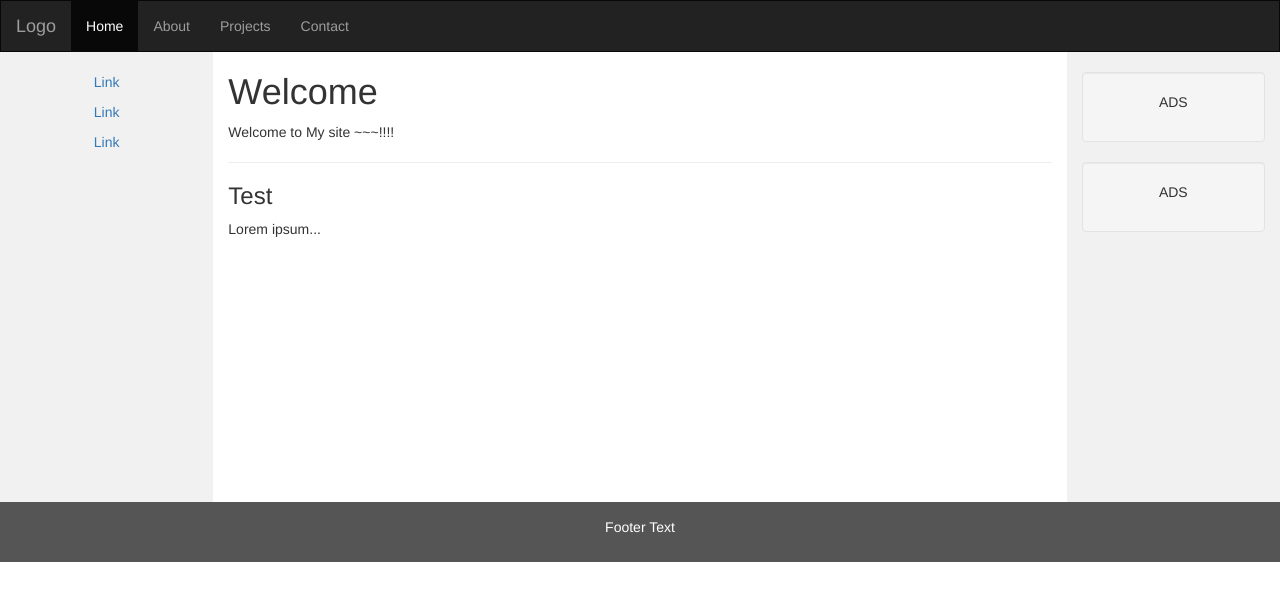
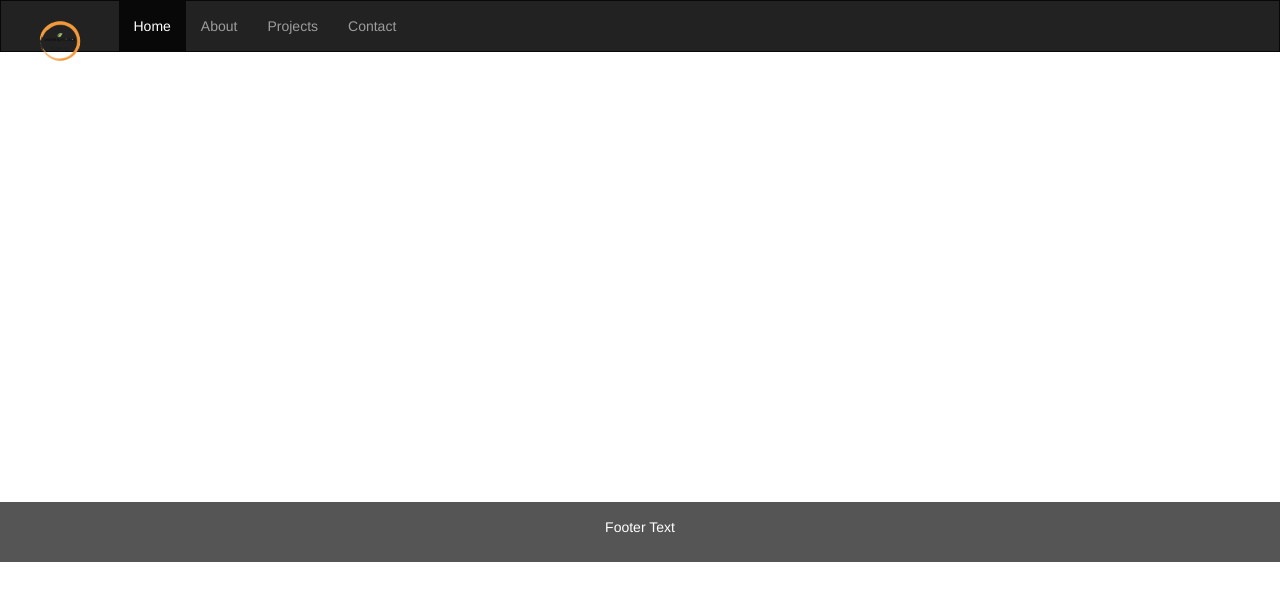
Before and after one commit to ElenaPopD/DjangoProject_website_MoonLightRelax, a Django app: page / in a window 1280 px wide. Shown: the top 601 px of the page. Run offline with Django 5.2, Linux system fonts and the light colour scheme; some libraries are stand-ins or nearby versions.

Commit message:
added styling

```diff
--- a/moonlight_relax/settings.py
+++ b/moonlight_relax/settings.py
@@ -137,7 +137,7 @@
     INTERNAL_IPS = [ip[: ip.rfind(".")] + ".1" for ip in ips] + ["192.168.65.1", "127.0.0.1", "10.0.2.2"]
 
 MEDIA_URL = "/media/"
-MEDIA_ROOT = "services_images/"
+MEDIA_ROOT = "services_images"
 
 EMAIL_BACKEND = 'django.core.mail.backends.smtp.EmailBackend'
 EMAIL_HOST = 'smtp.gmail.com'
--- a/salon/templates/homepage.html
+++ b/salon/templates/homepage.html
@@ -51,7 +51,7 @@
         <span class="icon-bar"></span>
         <span class="icon-bar"></span>
       </button>
-      <a class="navbar-brand" href="#">Logo</a>
+      <a class="navbar-brand" href="#"><img height="50px" src ="http://localhost:8000/media/services_images/logo_moonlight.png"/></a>
     </div>
     <div class="collapse navbar-collapse" id="myNavbar">
       <ul class="nav navbar-nav">
@@ -67,26 +67,23 @@
 
 <div class="container-fluid text-center">
   <div class="row content">
-    <div class="col-sm-2 sidenav">
-      <p><a href="#">Link</a></p>
-      <p><a href="#">Link</a></p>
-      <p><a href="#">Link</a></p>
-    </div>
     <div class="col-sm-8 text-left">
-      <h1>Welcome</h1>
+      <!-- <h1>Welcome</h1>
       <p>Welcome to My site ~~~!!!!</p>
       <hr>
       <h3>Test</h3>
-      <p>Lorem ipsum...</p>
+      <p>Lorem ipsum...</p> -->
+      {% block content %}
+      {% endblock %}
     </div>
-    <div class="col-sm-2 sidenav">
+    <!-- <div class="col-sm-2 sidenav">
       <div class="well">
         <p>ADS</p>
       </div>
       <div class="well">
         <p>ADS</p>
       </div>
-    </div>
+    </div> -->
   </div>
 </div>
 
--- a/salon/templates/programare.html
+++ b/salon/templates/programare.html
@@ -1,6 +1,8 @@
-
+{% extends "homepage.html" %}
+{% block content %}
 <form method="post">
     {% csrf_token %}
     {{ form.as_p }}
     <button type="submit">Rezervă</button>
 </form>
+{% endblock %}
```
Also changed, not shown: salon/forms.py (+9 -2 lines), salon/templates/servicii.html (+26 -12 lines), db.sqlite3, services_images/Smoke3.png (deleted), services_images/Smoke3_6BFefMS.png (deleted), services_images/Smoke3_Fbw7p01.png (deleted), services_images/Smoke3_JLX4FjA.png (deleted), services_images/services_images/logo_moonlight.png (added), 5 other files.
